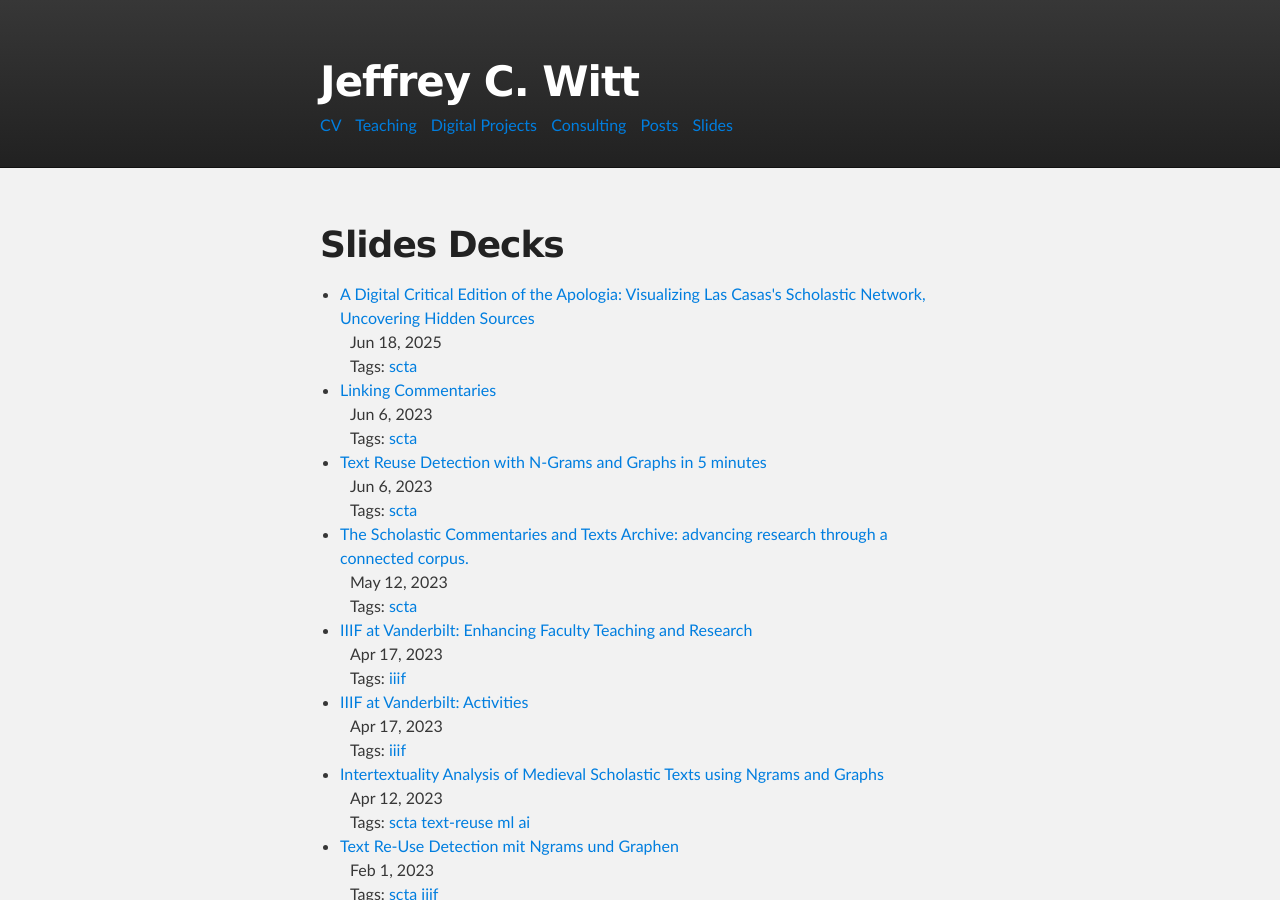
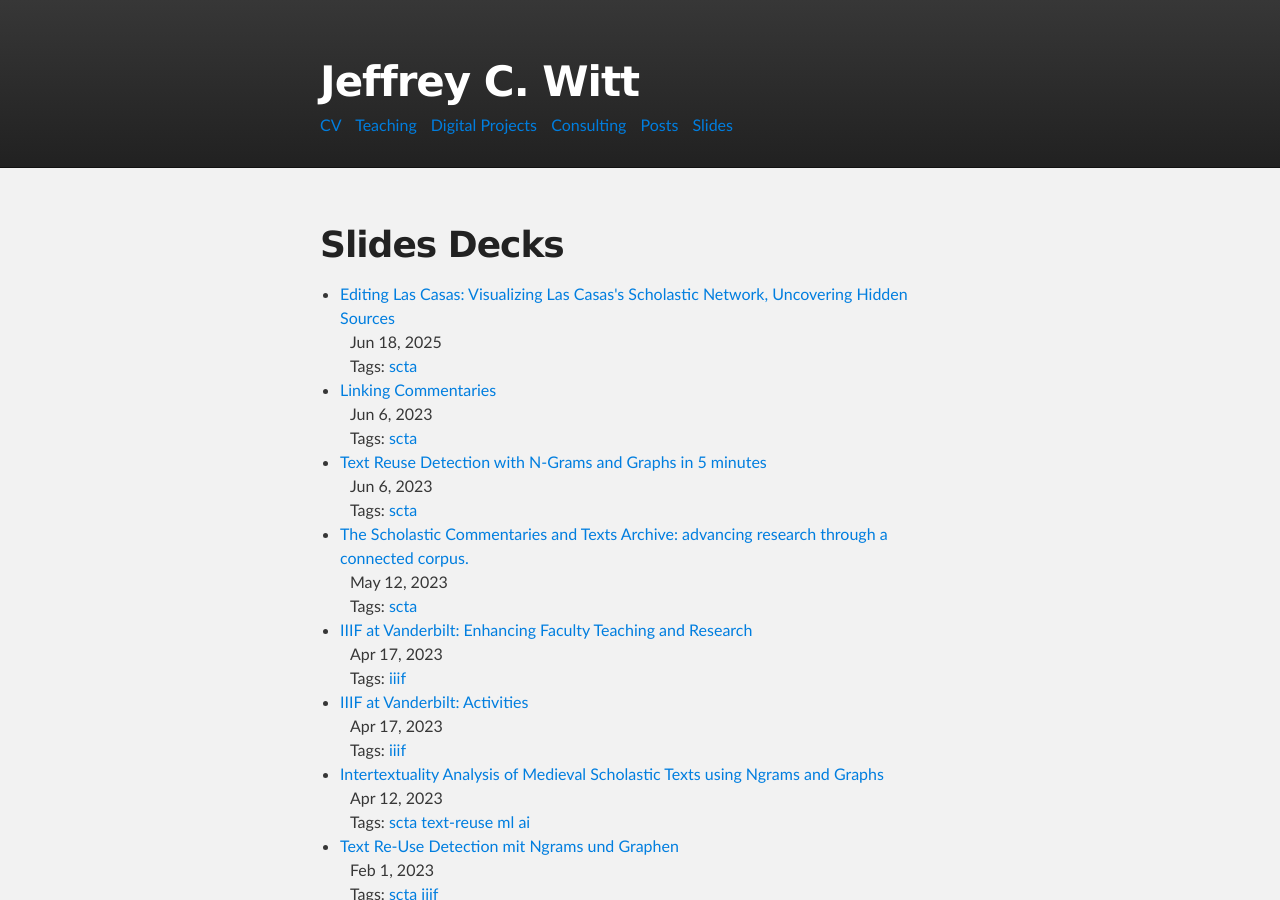
Before and after one commit to jeffreycwitt/jeffreycwitt.github.io, a Jekyll site: the page built from pages/slides.html, in a window 1280 px wide and 900 px high. Built offline with Jekyll 4.4.1, drawn with Linux system fonts in a browser that asks for light colours.

Commit message:
updated slide title

```diff
--- a/_config.yml
+++ b/_config.yml
@@ -22,6 +22,7 @@ url: "jeffreycwitt.com" # the base hostname & protocol for your site, e.g. http:
 twitter_username: jeffreycwitt
 github_username:  jeffreycwitt
 assets_url: "https://s3.amazonaws.com/lum-faculty-jcwitt-public/"
+#assets_url: "http://127.0.0.1:8080/"
 
 permalink: /:year/:month/:day/:title/
 
--- a/_slides/2025-06-18-lascasas-seville.html
+++ b/_slides/2025-06-18-lascasas-seville.html
@@ -1,6 +1,6 @@
 ---
 layout: slide
-title: "A Digital Critical Edition of the Apologia: Visualizing Las Casas's Scholastic Network, Uncovering Hidden Sources"
+title: "Editing Las Casas: Visualizing Las Casas's Scholastic Network, Uncovering Hidden Sources"
 description:
 date: 2025-06-18
 theme: white
@@ -15,7 +15,7 @@ size: full
   -->
 
 <section>
-  <h3>A Digital Critical Edition of the Apologia:</h3>
+  <h3>Editing Las Casas:</h3>
   <h4>Visualizing Las Casas's Scholastic Network, Uncovering Hidden Sources</h4>
 <div style="display: flex; justify-content: space-evenly;">
   <div>
```
